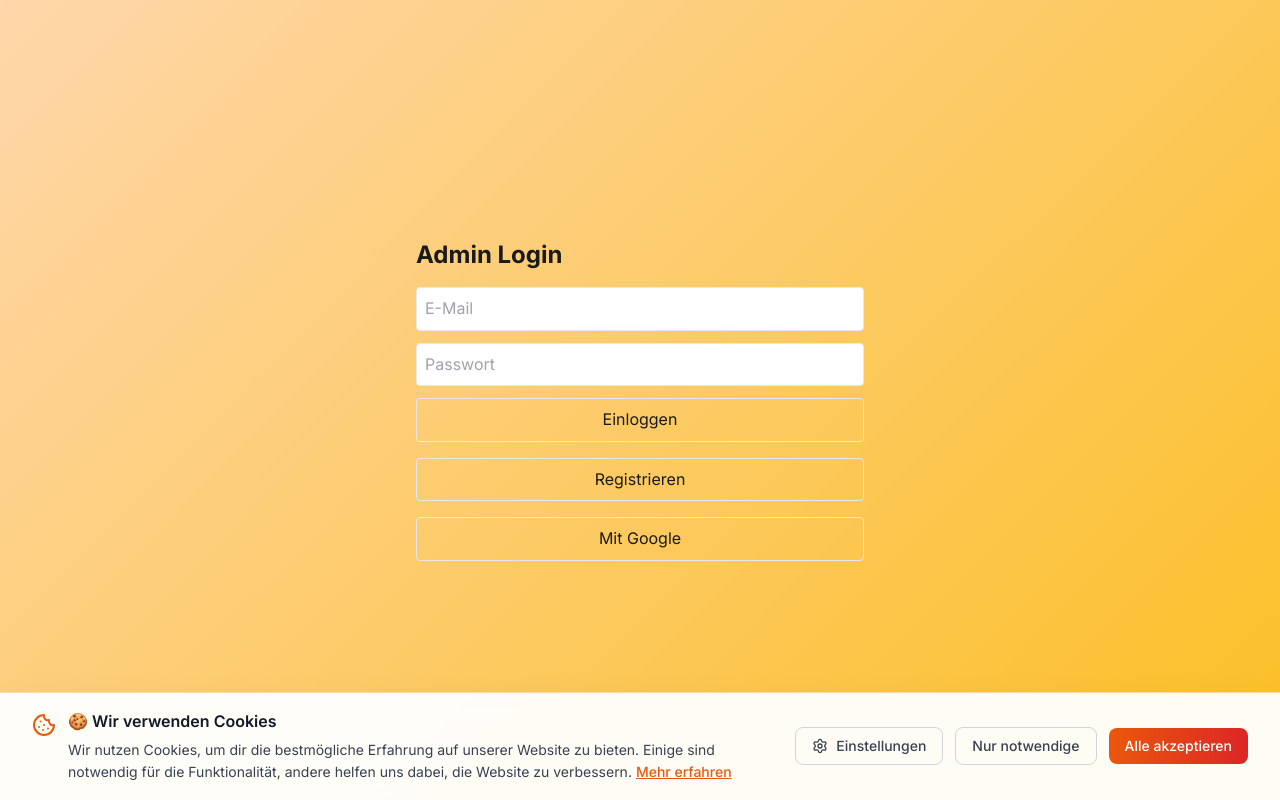
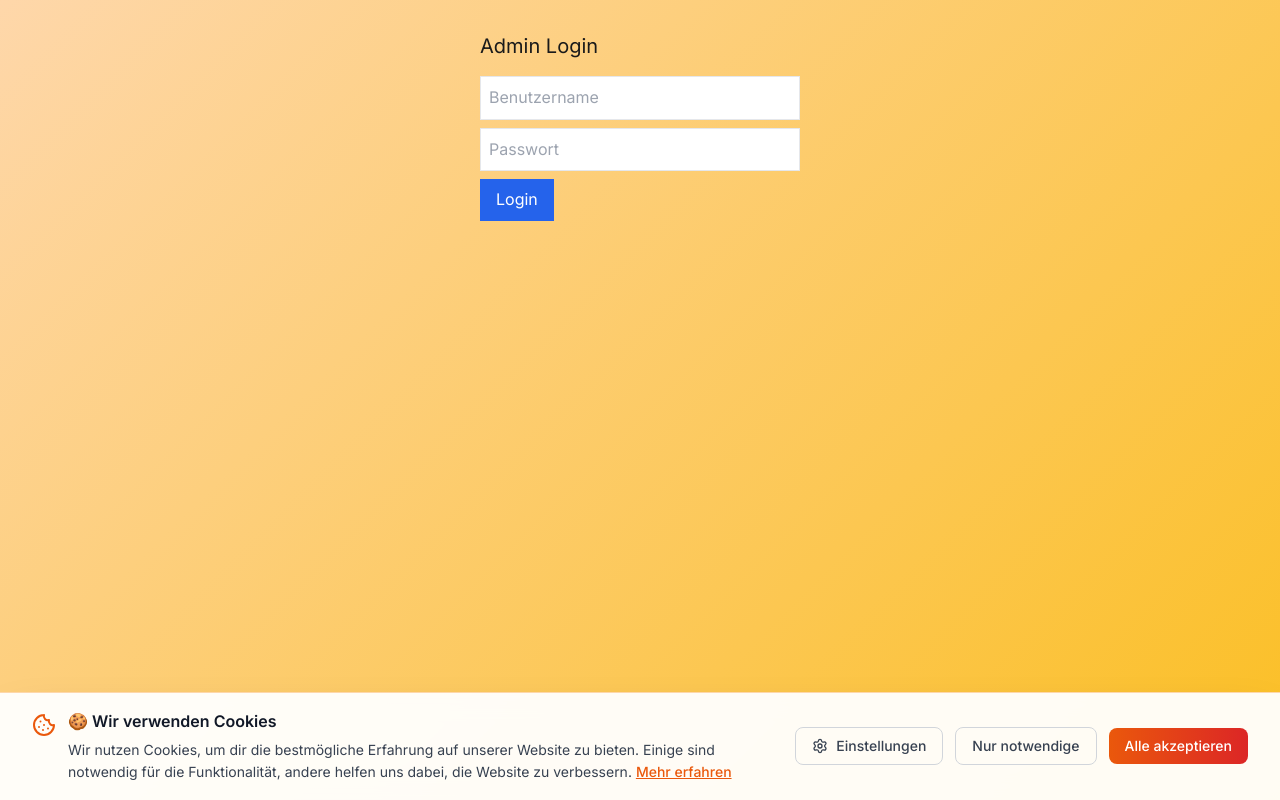
Before and after one commit to FK-Digitals/TierCheckFinaleVersion, a Next.js app in the folder project/: page /admin/login in a window 1280 px wide. Built offline with nearby package versions, Linux system fonts and the light colour scheme; no server answers.

Commit message:
Fix Supabase Middleware mit Typen und SSR

```diff
--- a/package.json
+++ b/package.json
@@ -1,5 +1,6 @@
 {
   "dependencies": {
+    "@supabase/ssr": "^0.6.1",
     "@supabase/supabase-js": "^2.54.0",
     "framer-motion": "^12.23.12",
     "lucide-react": "^0.539.0",
--- a/project/app/admin/login/page.tsx
+++ b/project/app/admin/login/page.tsx
@@ -1,48 +1,45 @@
-'use client';
+'use client'
 
-import { useState } from 'react';
-import { useRouter } from 'next/navigation';
-import { supabase } from '@/lib/supabaseClient';
+import { useState } from 'react'
+import { useRouter } from 'next/navigation'
 
 export default function AdminLogin() {
-  const [email, setEmail] = useState('');
-  const [password, setPassword] = useState('');
-  const [loading, setLoading] = useState(false);
-  const [error, setError] = useState<string | null>(null);
-  const router = useRouter();
+  const [user, setUser] = useState('')
+  const [pass, setPass] = useState('')
+  const [error, setError] = useState('')
+  const router = useRouter()
 
-  const signIn = async (e: React.FormEvent) => {
-    e.preventDefault();
-    setLoading(true);
-    setError(null);
-    const { error } = await supabase.auth.signInWithPassword({ email, password });
-    setLoading(false);
-    if (error) setError(error.message);
-    else router.push('/admin');
-  };
-
-  const signUp = async () => {
-    setLoading(true);
-    setError(null);
-    const { error } = await supabase.auth.signUp({ email, password });
-    setLoading(false);
-    if (error) setError(error.message);
-    else alert('Bestätige deine E-Mail und logge dich danach ein.');
-  };
+  const handleSubmit = async (e: React.FormEvent) => {
+    e.preventDefault()
+    if (
+      user === process.env.NEXT_PUBLIC_ADMIN_USER &&
+      pass === process.env.NEXT_PUBLIC_ADMIN_PASS
+    ) {
+      document.cookie = `auth_token=ok; path=/`
+      router.push('/admin')
+    } else {
+      setError('Ungültige Anmeldedaten')
+    }
+  }
 
   return (
-    <main className="min-h-screen flex items-center justify-center p-6">
-      <div className="w-full max-w-md space-y-4">
-        <h1 className="text-2xl font-bold">Admin Login</h1>
-        <form className="space-y-3" onSubmit={signIn}>
-          <input className="w-full border p-2 rounded" type="email" placeholder="E-Mail" value={email} onChange={e=>setEmail(e.target.value)} />
-          <input className="w-full border p-2 rounded" type="password" placeholder="Passwort" value={password} onChange={e=>setPassword(e.target.value)} />
-          {error && <p className="text-red-600 text-sm">{error}</p>}
-          <button className="w-full border p-2 rounded" disabled={loading} type="submit">{loading ? '...' : 'Einloggen'}</button>
-        </form>
-        <button className="w-full border p-2 rounded" onClick={signUp}>Registrieren</button>
-        <button className="w-full border p-2 rounded" onClick={() => supabase.auth.signInWithOAuth({ provider: 'google', options: { redirectTo: typeof window !== 'undefined' ? window.location.origin + '/admin' : undefined } })}>Mit Google</button>
-      </div>
-    </main>
-  );
+    <form onSubmit={handleSubmit} className="p-8 max-w-sm mx-auto">
+      <h1 className="text-xl mb-4">Admin Login</h1>
+      {error && <p className="text-red-500">{error}</p>}
+      <input
+        className="border p-2 w-full mb-2"
+        placeholder="Benutzername"
+        value={user}
+        onChange={(e) => setUser(e.target.value)}
+      />
+      <input
+        type="password"
+        className="border p-2 w-full mb-2"
+        placeholder="Passwort"
+        value={pass}
+        onChange={(e) => setPass(e.target.value)}
+      />
+      <button className="bg-blue-600 text-white px-4 py-2">Login</button>
+    </form>
+  )
 }
--- a/project/app/admin/page.tsx
+++ b/project/app/admin/page.tsx
@@ -1,3 +1,8 @@
 export default function AdminPage() {
-  return <div className="p-8">Admin Bereich – nur für Berechtigte</div>
+  return (
+    <div className="p-8">
+      <h1 className="text-2xl font-bold">Admin Bereich</h1>
+      <p>Nur für berechtigte Benutzer zugänglich.</p>
+    </div>
+  )
 }
--- a/project/app/sitemap.ts
+++ b/project/app/sitemap.ts
@@ -1,8 +1,6 @@
-// app/sitemap.ts
 import type { MetadataRoute } from 'next'
 import { getBlogPosts } from './lib/blogData'
 
-// verhindert Prerendering beim Build
 export const dynamic = 'force-dynamic'
 export const revalidate = 0
 
@@ -13,7 +11,7 @@ export default async function sitemap(): Promise<MetadataRoute.Sitemap> {
   try {
     blogPosts = (await getBlogPosts()).filter((p) => p.status === 'published')
   } catch {
-    blogPosts = [] // bei Fetch-Fehlern nicht failen
+    blogPosts = []
   }
 
   const staticPages: MetadataRoute.Sitemap = [
```
Also changed, not shown: project/middleware.ts (+29 -15 lines), 1 other file (tests, documents, lock files or other folders).
